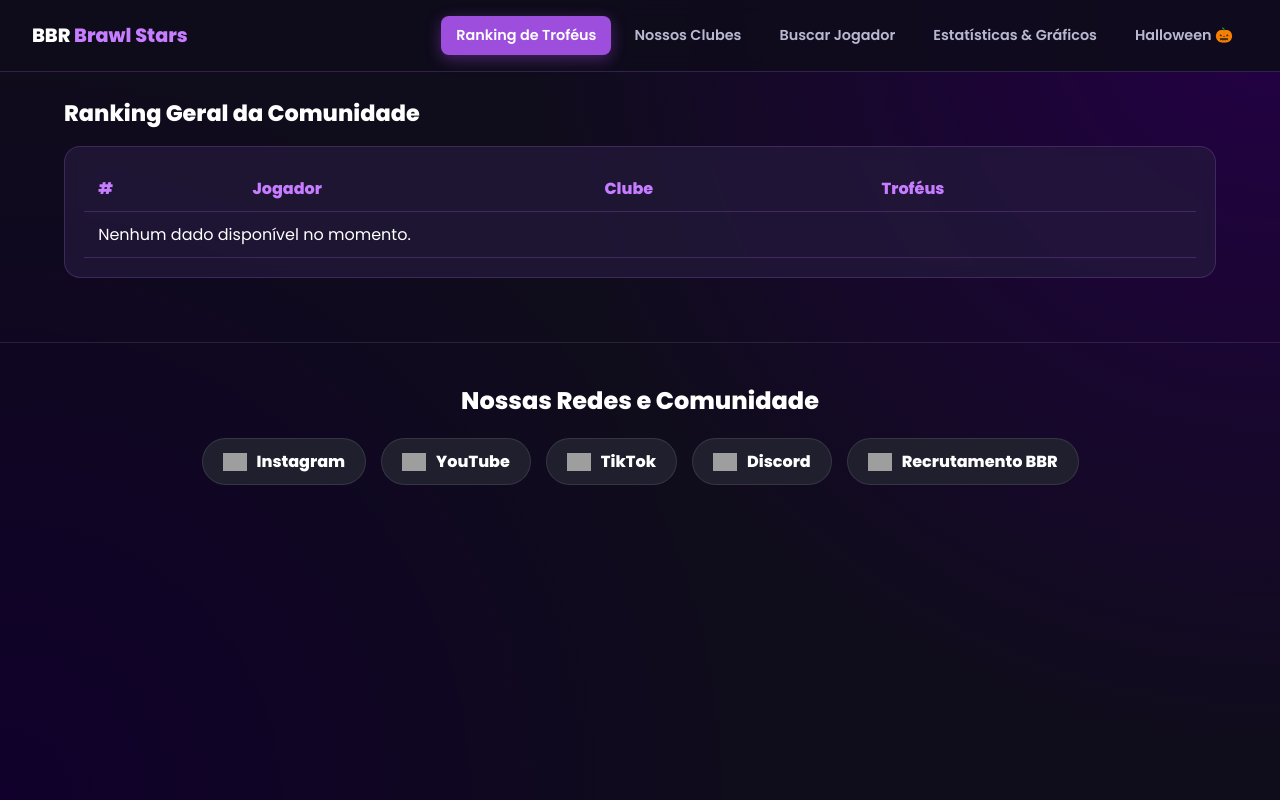
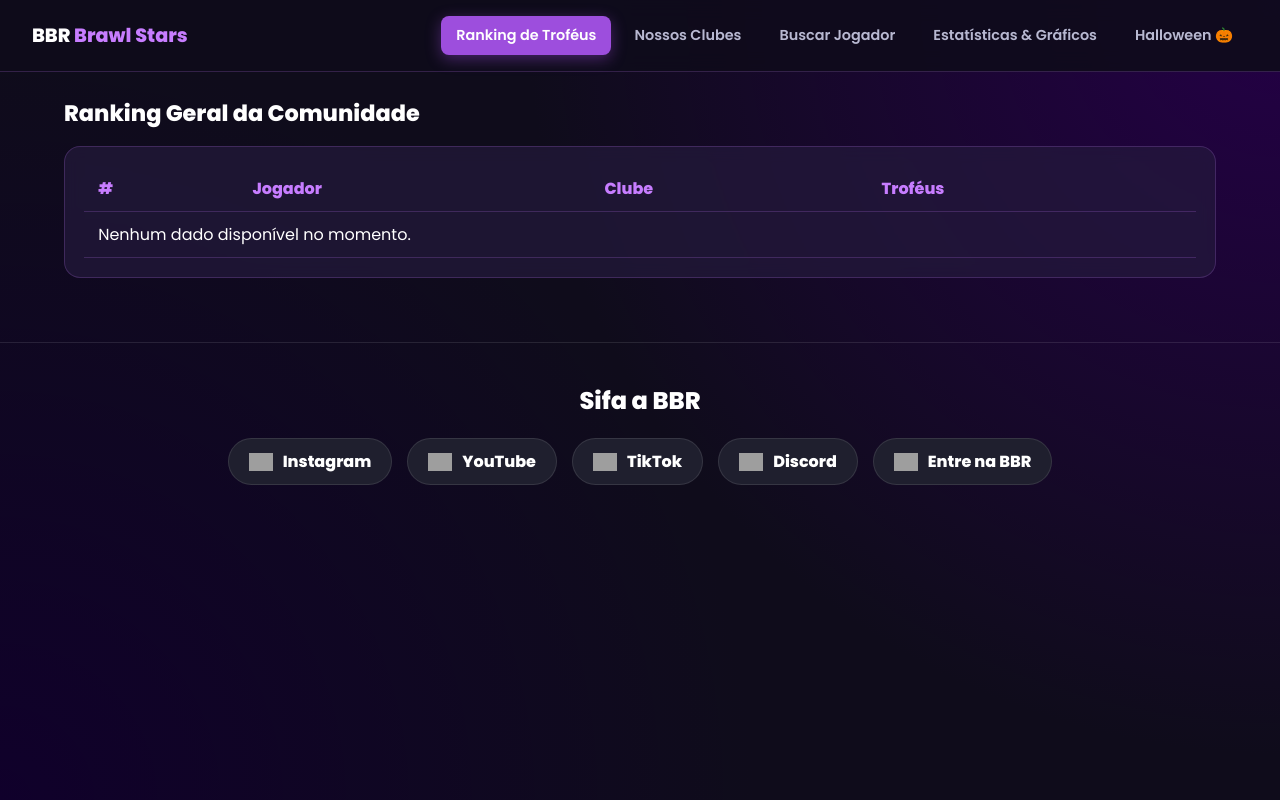
Before and after one commit to LandonXPz/bbr-brawl-stars, a website: page index.html in a window 1280 px wide. Drawn offline with nearby package versions, Linux system fonts and the light colour scheme; no server answers; grey boxes are pictures that could not be loaded.

Commit message:
Update index.html

```diff
--- a/index.html
+++ b/index.html
@@ -175,7 +175,7 @@
 </div>
 <!-- Seção de Redes Sociais e Contato BBR -->
 <footer class="bbr-footer">
-    <h3>Nossas Redes e Comunidade</h3>
+    <h3>Sifa a BBR</h3>
     <div class="social-links-container">
         <a href="https://www.instagram.com/clubebbr" target="_blank" class="social-btn">
             <img src="https://cdn-icons-png.flaticon.com/512/174/174855.png" alt="Instagram">
@@ -195,7 +195,7 @@
         </a>
         <a href="https://chat.whatsapp.com/DwEVHuudXZcKQdIjm5Skmc?s=cl&p=a&ilr=1" target="_blank" class="social-btn">
             <img src="https://cdn-icons-png.flaticon.com/512/733/733585.png" alt="Recrutamento BBR">
-            Recrutamento BBR
+            Entre na BBR
         </a>
     </div>
 </footer>
```
